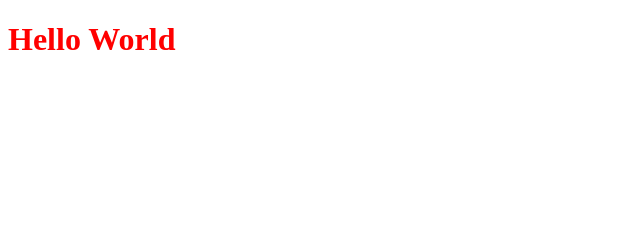
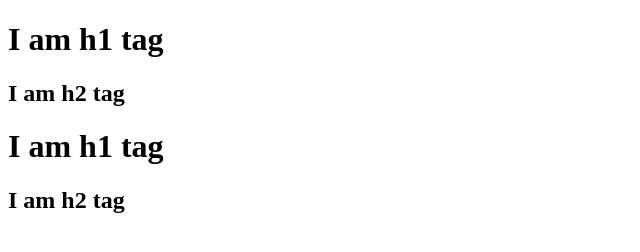
Before and after one commit to VirajV2000/Namaste-React-Course, a plain HTML site: page Episode 1 /index.html in a window 1280 px wide. Shown: the whole page, without its empty margins (0-640 px from the left). Drawn offline with nearby package versions, Linux system fonts and the light colour scheme.

Commit message:
completed episode 1 and created readme to recap the episode

```diff
--- a/Episode 1 /App.js
+++ b/Episode 1 /App.js
@@ -1,9 +1,38 @@
-const heading=React.createElement("h1",{id:"heading1",xyz:"abc"},"Hello World");
+/*
+<div id="parent">
+        <div id="child">
+            <h1>
+                I am h1 tag
+            </h1>
+            <h2>
+                I am h2 tag
+            </h2>
+        </div>
+        <div id="child2">
+            <h1>
+                I am h1 tag
+            </h1>
+            <h2>
+                I am h2 tag
+            </h2>
+        </div>
+
+</div>
+*/
+
+
+
+// const heading=React.createElement("h1",{id:"heading1",xyz:"abc"},"Hello World");
+
+const nestedDiv=React.createElement("div",{id:"parent"},[React.createElement("div",{id:"child"},[React.createElement("h1",{},"I am h1 tag"),React.createElement("h2",{},"I am h2 tag")]),React.createElement("div",{id:"child2"},[React.createElement("h1",{},"I am h1 tag"),React.createElement("h2",{},"I am h2 tag")])])
 
 //create element returns an object which have props id:"heading1",xyz:"abc",children:"Hello World"}
-console.log(heading,'heading ');
+console.log(nestedDiv,'heading ');
+
+
+
 
 const root=ReactDOM.createRoot(document.getElementById("root"));
 
 //objective of render method is used to append an heading object into root
-root.render(heading);
+root.render(nestedDiv);
--- a/Episode 1 /index.html
+++ b/Episode 1 /index.html
@@ -9,10 +9,38 @@
 </head>
 
 <body>
-    <div id="root"></div>
+
+    <!-- <h1>I am above root</h1> -->
+    <div id="root">
+        <!-- <h1>Hello hello hello</h1>
+        <h1>Hello hello hello</h1>
+
+        <h1>Hello hello hello</h1>
+        <h1>Hello hello hello</h1>
+        <h1>Hello hello hello</h1>
+        <h1>Hello hello hello</h1>
+        <h1>Hello hello hello</h1>
+        <h1>Hello hello hello</h1>
+        <h1>Hello hello hello</h1>
+        <h1>Hello hello hello</h1>
+        <h1>Hello hello hello</h1>
+        <h1>Hello hello hello</h1>
+         -->
+
+         <!-- These are replaced by the react elements  -->
+
+    </div>
+    <!-- <h1>I am below root</h1> -->
+
+
     <script crossorigin src="https://unpkg.com/react@18/umd/react.development.js"></script>
     <script crossorigin src="https://unpkg.com/react-dom@18/umd/react-dom.development.js"></script>
     <script src="./App.js">
+
+    /*
+    order of the script matters
+
+    */
 
     </script>
 </body>
```
Also changed, not shown: Episode 1 /README.txt (added).
